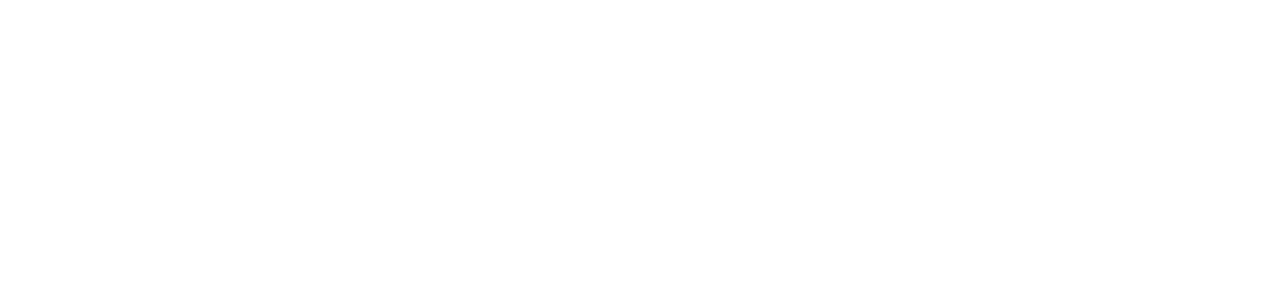
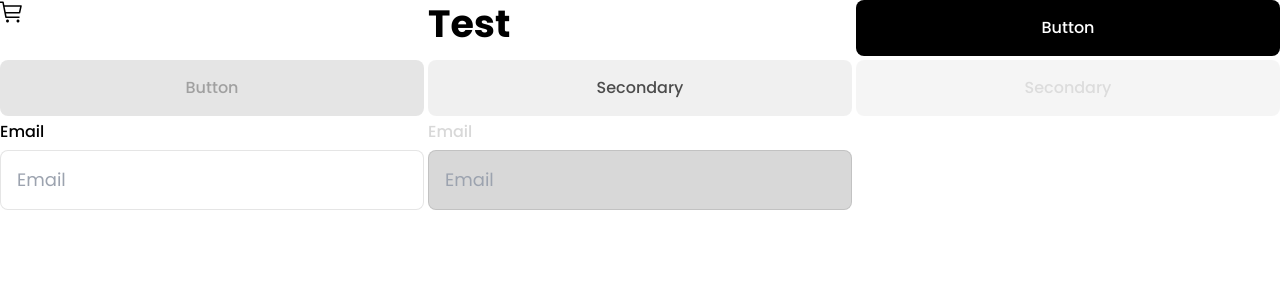
Before and after one commit to Jwakers/pooch-and-mutt-product-detail, a Next.js app: page / in a window 1280 px wide. Shown: the top 300 px of the page. Built offline with nearby package versions, Linux system fonts and the light colour scheme.

Commit message:
feat: add input component

```diff
--- a/app/globals.css
+++ b/app/globals.css
@@ -4,43 +4,41 @@
 
 @layer base {
   :root {
-    --neutral-0:rgb(255, 255, 255);
-    --neutral-50:rgb(242, 242, 242);
-    --neutral-100:rgb(229, 229, 229);
-    --neutral-150:rgb(216, 216, 216);
-    --neutral-200:rgb(204, 204, 204);
-    --neutral-300:rgb(178, 178, 178);
-    --neutral-400:rgb(153, 153, 153);
-    --neutral-500:rgb(128, 128, 128);
-    --neutral-600:rgb(102, 102, 102);
-    --neutral-700:rgb(76, 76, 76);
-    --neutral-800:rgb(51, 51, 51);
-    --neutral-900:rgb(25, 25, 25);
-    --neutral-1000:rgb(0, 0, 0);
+    --neutral-0: rgb(255, 255, 255);
+    --neutral-50: rgb(242, 242, 242);
+    --neutral-100: rgb(229, 229, 229);
+    --neutral-150: rgb(216, 216, 216);
+    --neutral-200: rgb(204, 204, 204);
+    --neutral-300: rgb(178, 178, 178);
+    --neutral-400: rgb(153, 153, 153);
+    --neutral-500: rgb(128, 128, 128);
+    --neutral-600: rgb(102, 102, 102);
+    --neutral-700: rgb(76, 76, 76);
+    --neutral-800: rgb(51, 51, 51);
+    --neutral-900: rgb(25, 25, 25);
+    --neutral-1000: rgb(0, 0, 0);
 
-    --cream-50:rgb(255, 252, 246);
-    --cream-100:rgb(255, 249, 236);
-    --cream-200:rgb(245, 239, 227);
-    --cream-300:rgb(235, 229, 217);
-    --cream-400:rgb(235, 229, 217);
-    --cream-500:rgb(214, 209, 198);
-    --cream-600:rgb(204, 199, 189);
-    --cream-700:rgb(194, 189, 179);
-    --cream-800:rgb(184, 179, 170);
-    --cream-900:rgb(173, 169, 161);
+    --cream-50: rgb(255, 252, 246);
+    --cream-100: rgb(255, 249, 236);
+    --cream-200: rgb(245, 239, 227);
+    --cream-300: rgb(235, 229, 217);
+    --cream-400: rgb(235, 229, 217);
+    --cream-500: rgb(214, 209, 198);
+    --cream-600: rgb(204, 199, 189);
+    --cream-700: rgb(194, 189, 179);
+    --cream-800: rgb(184, 179, 170);
+    --cream-900: rgb(173, 169, 161);
 
-    --purple-50:rgb(251, 244, 251);
-    --purple-100:rgb(241, 220, 241);
-    --purple-200:rgb(234, 203, 235);
-    --purple-300:rgb(225, 179, 226);
-    --purple-400:rgb(219, 165, 220);
-    --purple-500:rgb(210, 142, 211);
-    --purple-600:rgb(191, 129, 192);
-    --purple-700:rgb(149, 101, 150);
-    --purple-800:rgb(116, 78, 116);
-    --purple-900:rgb(88, 60, 89);
-
-    --blue-900: rgba(0, 56, 255)
+    --purple-50: rgb(251, 244, 251);
+    --purple-100: rgb(241, 220, 241);
+    --purple-200: rgb(234, 203, 235);
+    --purple-300: rgb(225, 179, 226);
+    --purple-400: rgb(219, 165, 220);
+    --purple-500: rgb(210, 142, 211);
+    --purple-600: rgb(191, 129, 192);
+    --purple-700: rgb(149, 101, 150);
+    --purple-800: rgb(116, 78, 116);
+    --purple-900: rgb(88, 60, 89);
   }
 
   body {
--- a/app/page.tsx
+++ b/app/page.tsx
@@ -1,3 +1,36 @@
+import { Cart } from "@/components/icons";
+import { Button } from "@/components/ui/button";
+import { Input } from "@/components/ui/input";
+import { Label } from "@/components/ui/label";
+import { cn } from "@/lib/utils";
+
 export default function Home() {
-  return <div></div>;
+  return (
+    <div className="grid grid-cols-3 gap-2">
+      <Cart />
+      <div className={cn("text-display", "text-primary")}>Test</div>
+      <Button>Button</Button>
+      <Button disabled>Button</Button>
+
+      <Button variant="secondary">Secondary</Button>
+      <Button variant="secondary" disabled>
+        Secondary
+      </Button>
+
+      <div className="inline-flex flex-col-reverse gap-3">
+        <Input type="email" id="email" placeholder="Email" />
+        <Label htmlFor="email">Email</Label>
+      </div>
+      <div className="inline-flex flex-col-reverse gap-3">
+        <Input
+          type="email"
+          disabled
+          id="email"
+          placeholder="Email"
+          className="peer"
+        />
+        <Label htmlFor="email">Email</Label>
+      </div>
+    </div>
+  );
 }
--- a/components/ui/button.tsx
+++ b/components/ui/button.tsx
@@ -7,7 +7,7 @@
 // Note: the tokens for the button are incorrect in figma (Tokens/Buttons&Selectors). They are identical.
 
 const buttonVariants = cva(
-  "inline-flex items-center justify-center gap-2 whitespace-nowrap rounded-medium transition-colors focus-visible:outline-none focus-visible:ring-2 focus-visible:ring-blue/40 focus-visible:ring-ring disabled:pointer-events-none [&_svg]:pointer-events-none [&_svg]:size-4 [&_svg]:shrink-0",
+  "inline-flex items-center justify-center gap-2 whitespace-nowrap rounded-medium transition-colors focus-visible:outline-none focus-visible:ring-2 disabled:pointer-events-none [&_svg]:pointer-events-none [&_svg]:size-4 [&_svg]:shrink-0",
   {
     variants: {
       variant: {
@@ -24,7 +24,7 @@
       variant: "default",
       size: "default",
     },
-  }
+  },
 );
 
 export interface ButtonProps
@@ -43,7 +43,7 @@
         {...props}
       />
     );
-  }
+  },
 );
 Button.displayName = "Button";
 
--- /dev/null
+++ b/components/ui/input.tsx
@@ -0,0 +1,28 @@
+import * as React from "react";
+
+import { cn } from "@/lib/utils";
+
+const Input = React.forwardRef<HTMLInputElement, React.ComponentProps<"input">>(
+  ({ className, type, ...props }, ref) => {
+    return (
+      <input
+        type={type}
+        className={cn(
+          "flex w-full rounded-medium border border-primary bg-primary p-6 text-p1 transition-colors",
+          "placeholder-shown:border-black/10 placeholder-shown:text-disabled",
+          "hover:border-primary",
+          "active:border-2",
+          "focus:border-2 focus-visible:outline-none focus-visible:ring-2",
+          "disabled:cursor-not-allowed disabled:bg-disabled disabled:text-disabled",
+          className,
+        )}
+        ref={ref}
+        {...props}
+      />
+    );
+  },
+);
+
+Input.displayName = "Input";
+
+export { Input };
--- /dev/null
+++ b/components/ui/label.tsx
@@ -0,0 +1,26 @@
+"use client";
+
+import * as LabelPrimitive from "@radix-ui/react-label";
+import { cva, type VariantProps } from "class-variance-authority";
+import * as React from "react";
+
+import { cn } from "@/lib/utils";
+
+const labelVariants = cva(
+  "text-s2 peer-disabled:cursor-not-allowed peer-disabled:text-disabled",
+);
+
+const Label = React.forwardRef<
+  React.ElementRef<typeof LabelPrimitive.Root>,
+  React.ComponentPropsWithoutRef<typeof LabelPrimitive.Root> &
+    VariantProps<typeof labelVariants>
+>(({ className, ...props }, ref) => (
+  <LabelPrimitive.Root
+    ref={ref}
+    className={cn(labelVariants(), className)}
+    {...props}
+  />
+));
+Label.displayName = LabelPrimitive.Root.displayName;
+
+export { Label };
--- a/package.json
+++ b/package.json
@@ -9,6 +9,7 @@
     "lint": "next lint"
   },
   "dependencies": {
+    "@radix-ui/react-label": "^2.1.1",
     "@radix-ui/react-slot": "^1.1.1",
     "class-variance-authority": "^0.7.1",
     "clsx": "^2.1.1",
--- a/tailwind.config.ts
+++ b/tailwind.config.ts
@@ -25,7 +25,6 @@
     },
     colors: {
       black: "rgb(0, 0, 0)",
-      blue: { DEFAULT: "var(--blue-900)" },
       neutral: {
         "0": "var(--neutral-0)",
         "50": "var(--neutral-50)",
```
Also changed, not shown: 1 other file (tests, documents, lock files or other folders).
